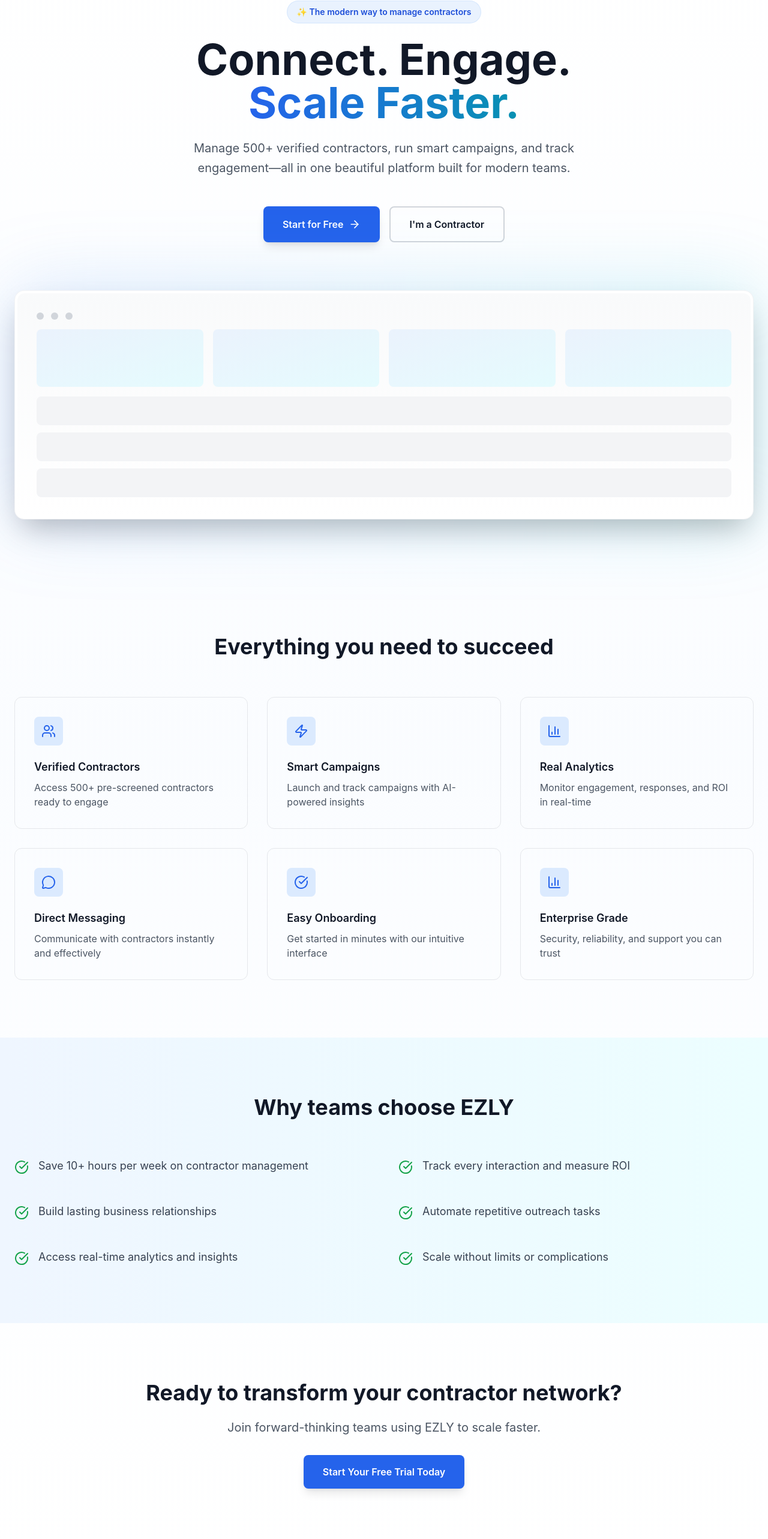
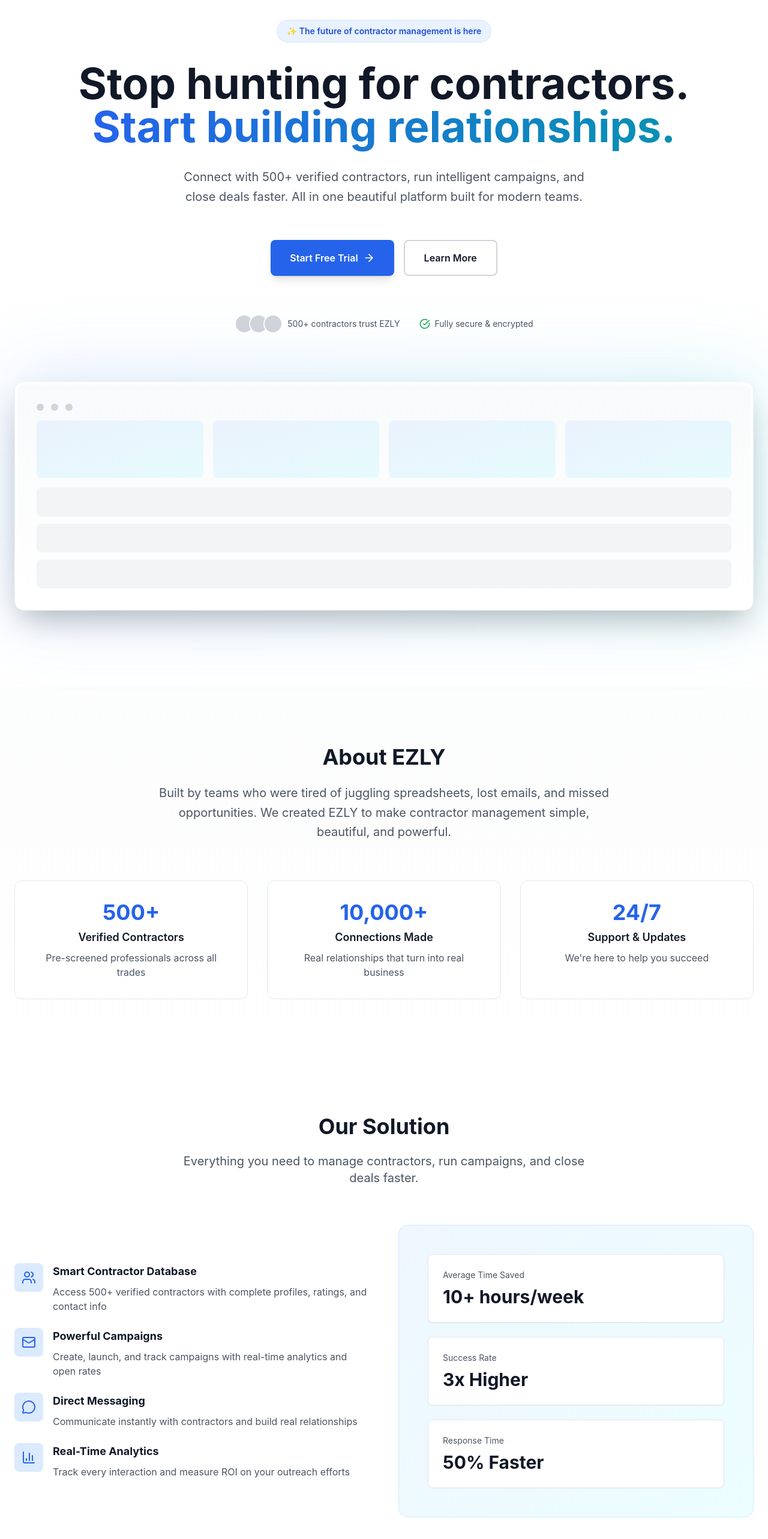
Before and after one commit to bpnelsen/ezly-dashboard, a Next.js app: page / in a window 1280 px wide. Shown: the part 168-2734 px from the top of the page at 60% size. Built offline with nearby package versions, Linux system fonts and the light colour scheme.

Commit message:
Stunning Homepage: Home, About Us, Solution, Contact sections with CTAs

```diff
--- a/app/page.tsx
+++ b/app/page.tsx
@@ -3,15 +3,21 @@
 export const dynamic = 'force-dynamic'
 
 import Link from 'next/link'
-import { ArrowRight, CheckCircle, Users, Zap, BarChart3, MessageCircle } from 'lucide-react'
+import { ArrowRight, CheckCircle, Users, Zap, BarChart3, MessageCircle, Mail, Phone, MapPin } from 'lucide-react'
 
 export default function Home() {
   return (
-    <div className="min-h-screen bg-gradient-to-b from-white via-blue-50/30 to-white">
+    <div className="min-h-screen bg-white">
       {/* Navigation */}
       <nav className="sticky top-0 z-50 border-b border-gray-200/50 backdrop-blur-xl bg-white/80">
         <div className="max-w-7xl mx-auto px-6 py-4 flex justify-between items-center">
           <div className="text-2xl font-bold text-gray-900">EZLY</div>
+          <div className="hidden md:flex gap-8 items-center">
+            <a href="#home" className="text-gray-700 hover:text-gray-900 font-medium transition">Home</a>
+            <a href="#about" className="text-gray-700 hover:text-gray-900 font-medium transition">About</a>
+            <a href="#solution" className="text-gray-700 hover:text-gray-900 font-medium transition">Solution</a>
+            <a href="#contact" className="text-gray-700 hover:text-gray-900 font-medium transition">Contact</a>
+          </div>
           <div className="flex gap-3">
             <Link href="/login" className="px-4 py-2 text-gray-700 hover:text-gray-900 font-medium transition">
               Sign In
@@ -26,23 +32,23 @@
         </div>
       </nav>
 
-      {/* Hero */}
-      <section className="max-w-7xl mx-auto px-6 py-24 text-center">
-        <div className="space-y-6 mb-12">
+      {/* HERO SECTION */}
+      <section id="home" className="max-w-7xl mx-auto px-6 py-32 text-center">
+        <div className="space-y-8 mb-16">
           <div className="inline-block px-4 py-2 bg-blue-100/60 text-blue-700 rounded-full text-sm font-semibold border border-blue-200/50">
-            ✨ The modern way to manage contractors
+            ✨ The future of contractor management is here
           </div>
 
           <h1 className="text-6xl md:text-7xl font-bold text-gray-900 leading-tight">
-            Connect. Engage.
+            Stop hunting for contractors.
             <br />
             <span className="text-transparent bg-clip-text bg-gradient-to-r from-blue-600 to-cyan-600">
-              Scale Faster.
+              Start building relationships.
             </span>
           </h1>
 
           <p className="text-xl text-gray-600 max-w-2xl mx-auto leading-relaxed">
-            Manage 500+ verified contractors, run smart campaigns, and track engagement—all in one beautiful platform built for modern teams.
+            Connect with 500+ verified contractors, run intelligent campaigns, and close deals faster. All in one beautiful platform built for modern teams.
           </p>
 
           <div className="flex gap-4 justify-center pt-6">
@@ -50,18 +56,34 @@
               href="/signup"
               className="px-8 py-4 bg-blue-600 text-white rounded-lg font-semibold hover:bg-blue-700 transition shadow-lg hover:shadow-xl flex items-center gap-2"
             >
-              Start for Free <ArrowRight size={20} />
+              Start Free Trial <ArrowRight size={20} />
             </Link>
             <Link
-              href="/contractor-signup"
+              href="#solution"
               className="px-8 py-4 border-2 border-gray-300 text-gray-900 rounded-lg font-semibold hover:border-gray-400 hover:bg-gray-50 transition"
             >
-              I'm a Contractor
+              Learn More
             </Link>
+          </div>
+
+          {/* Social Proof */}
+          <div className="flex justify-center gap-8 pt-8 text-sm text-gray-600">
+            <div className="flex items-center gap-2">
+              <div className="flex -space-x-2">
+                {[...Array(3)].map((_, i) => (
+                  <div key={i} className="w-8 h-8 rounded-full bg-gray-300 border-2 border-white"></div>
+                ))}
+              </div>
+              <span>500+ contractors trust EZLY</span>
+            </div>
+            <div className="flex items-center gap-2">
+              <CheckCircle size={18} className="text-green-600" />
+              <span>Fully secure & encrypted</span>
+            </div>
           </div>
         </div>
 
-        {/* Mock Dashboard Preview */}
+        {/* Hero Visual */}
         <div className="mt-20 relative">
           <div className="absolute inset-0 bg-gradient-to-r from-blue-500/20 to-cyan-500/20 rounded-2xl blur-3xl"></div>
           <div className="relative bg-white rounded-2xl border border-gray-200/50 p-1 shadow-2xl">
@@ -86,92 +108,226 @@
         </div>
       </section>
 
-      {/* Features */}
-      <section className="max-w-7xl mx-auto px-6 py-24">
-        <h2 className="text-4xl font-bold text-gray-900 text-center mb-16">Everything you need to succeed</h2>
+      {/* ABOUT US */}
+      <section id="about" className="py-24 bg-gradient-to-b from-gray-50/50 to-white">
+        <div className="max-w-7xl mx-auto px-6">
+          <div className="max-w-3xl mx-auto text-center mb-16">
+            <h2 className="text-4xl font-bold text-gray-900 mb-6">About EZLY</h2>
+            <p className="text-xl text-gray-600 leading-relaxed">
+              Built by teams who were tired of juggling spreadsheets, lost emails, and missed opportunities. We created EZLY to make contractor management simple, beautiful, and powerful.
+            </p>
+          </div>
 
-        <div className="grid md:grid-cols-2 lg:grid-cols-3 gap-8">
+          <div className="grid md:grid-cols-3 gap-8">
             {[
               {
-              icon: Users,
-              title: 'Verified Contractors',
-              description: 'Access 500+ pre-screened contractors ready to engage'
+                number: '500+',
+                label: 'Verified Contractors',
+                desc: 'Pre-screened professionals across all trades'
               },
               {
-              icon: Zap,
-              title: 'Smart Campaigns',
-              description: 'Launch and track campaigns with AI-powered insights'
+                number: '10,000+',
+                label: 'Connections Made',
+                desc: 'Real relationships that turn into real business'
               },
               {
-              icon: BarChart3,
-              title: 'Real Analytics',
-              description: 'Monitor engagement, responses, and ROI in real-time'
-            },
-            {
-              icon: MessageCircle,
-              title: 'Direct Messaging',
-              description: 'Communicate with contractors instantly and effectively'
-            },
-            {
-              icon: CheckCircle,
-              title: 'Easy Onboarding',
-              description: 'Get started in minutes with our intuitive interface'
-            },
-            {
-              icon: BarChart3,
-              title: 'Enterprise Grade',
-              description: 'Security, reliability, and support you can trust'
+                number: '24/7',
+                label: 'Support & Updates',
+                desc: 'We\'re here to help you succeed'
               }
-          ].map((feature, i) => (
-            <div key={i} className="group p-8 rounded-xl border border-gray-200 hover:border-blue-300 hover:bg-gradient-to-br hover:from-blue-50/50 hover:to-cyan-50/50 transition">
-              <div className="inline-block p-3 rounded-lg bg-blue-100 text-blue-600 group-hover:bg-blue-200 transition mb-4">
-                <feature.icon size={24} />
-              </div>
-              <h3 className="text-lg font-semibold text-gray-900 mb-2">{feature.title}</h3>
-              <p className="text-gray-600">{feature.description}</p>
-            </div>
-          ))}
-        </div>
-      </section>
-
-      {/* Benefits */}
-      <section className="bg-gradient-to-r from-blue-50 to-cyan-50 py-24">
-        <div className="max-w-7xl mx-auto px-6">
-          <h2 className="text-4xl font-bold text-gray-900 text-center mb-16">Why teams choose EZLY</h2>
-
-          <div className="grid md:grid-cols-2 gap-12">
-            {[
-              'Save 10+ hours per week on contractor management',
-              'Track every interaction and measure ROI',
-              'Build lasting business relationships',
-              'Automate repetitive outreach tasks',
-              'Access real-time analytics and insights',
-              'Scale without limits or complications'
-            ].map((benefit, i) => (
-              <div key={i} className="flex gap-4 items-start">
-                <CheckCircle className="text-green-600 flex-shrink-0 mt-1" size={24} />
-                <p className="text-lg text-gray-700">{benefit}</p>
+            ].map((stat, i) => (
+              <div key={i} className="text-center p-8 rounded-xl bg-white border border-gray-200 hover:border-blue-300 hover:shadow-lg transition">
+                <p className="text-4xl font-bold text-blue-600 mb-2">{stat.number}</p>
+                <p className="text-lg font-semibold text-gray-900 mb-2">{stat.label}</p>
+                <p className="text-gray-600">{stat.desc}</p>
               </div>
             ))}
           </div>
         </div>
       </section>
 
+      {/* OUR SOLUTION */}
+      <section id="solution" className="py-24">
+        <div className="max-w-7xl mx-auto px-6">
+          <div className="text-center mb-16">
+            <h2 className="text-4xl font-bold text-gray-900 mb-6">Our Solution</h2>
+            <p className="text-xl text-gray-600 max-w-2xl mx-auto">
+              Everything you need to manage contractors, run campaigns, and close deals faster.
+            </p>
+          </div>
+
+          <div className="grid md:grid-cols-2 gap-12 items-center mb-16">
+            <div className="space-y-6">
+              {[
+                {
+                  icon: Users,
+                  title: 'Smart Contractor Database',
+                  desc: 'Access 500+ verified contractors with complete profiles, ratings, and contact info'
+                },
+                {
+                  icon: Mail,
+                  title: 'Powerful Campaigns',
+                  desc: 'Create, launch, and track campaigns with real-time analytics and open rates'
+                },
+                {
+                  icon: MessageCircle,
+                  title: 'Direct Messaging',
+                  desc: 'Communicate instantly with contractors and build real relationships'
+                },
+                {
+                  icon: BarChart3,
+                  title: 'Real-Time Analytics',
+                  desc: 'Track every interaction and measure ROI on your outreach efforts'
+                }
+              ].map((feature, i) => (
+                <div key={i} className="flex gap-4">
+                  <div className="p-3 rounded-lg bg-blue-100 text-blue-600 flex-shrink-0 h-fit">
+                    <feature.icon size={24} />
+                  </div>
+                  <div>
+                    <h3 className="text-lg font-bold text-gray-900 mb-2">{feature.title}</h3>
+                    <p className="text-gray-600">{feature.desc}</p>
+                  </div>
+                </div>
+              ))}
+            </div>
+
+            <div className="bg-gradient-to-br from-blue-50 to-cyan-50 rounded-2xl p-12 border border-blue-200/50">
+              <div className="space-y-6">
+                <div className="p-6 bg-white rounded-lg border border-gray-200 shadow-sm">
+                  <p className="text-sm text-gray-600 mb-2">Average Time Saved</p>
+                  <p className="text-3xl font-bold text-gray-900">10+ hours/week</p>
+                </div>
+                <div className="p-6 bg-white rounded-lg border border-gray-200 shadow-sm">
+                  <p className="text-sm text-gray-600 mb-2">Success Rate</p>
+                  <p className="text-3xl font-bold text-gray-900">3x Higher</p>
+                </div>
+                <div className="p-6 bg-white rounded-lg border border-gray-200 shadow-sm">
+                  <p className="text-sm text-gray-600 mb-2">Response Time</p>
+                  <p className="text-3xl font-bold text-gray-900">50% Faster</p>
+                </div>
+              </div>
+            </div>
+          </div>
+
+          {/* Features Grid */}
+          <div className="grid md:grid-cols-3 gap-6">
+            {[
+              'Verified contractor profiles',
+              'Email campaign tracking',
+              'Real-time messaging',
+              'Advanced analytics',
+              'One-click outreach',
+              'Performance reports',
+              'Integration ready',
+              'Mobile responsive',
+              'Team collaboration'
+            ].map((feature, i) => (
+              <div key={i} className="flex items-center gap-3 p-4 rounded-lg bg-gray-50 border border-gray-200 hover:border-blue-300 hover:bg-blue-50/50 transition">
+                <CheckCircle size={20} className="text-green-600 flex-shrink-0" />
+                <span className="text-gray-900 font-medium">{feature}</span>
+              </div>
+            ))}
+          </div>
+        </div>
+      </section>
+
+      {/* CONTACT US */}
+      <section id="contact" className="py-24 bg-gradient-to-b from-white to-gray-50/50">
+        <div className="max-w-7xl mx-auto px-6">
+          <div className="grid lg:grid-cols-2 gap-12">
+            {/* Left side */}
+            <div>
+              <h2 className="text-4xl font-bold text-gray-900 mb-6">Get in Touch</h2>
+              <p className="text-xl text-gray-600 mb-8">
+                Have questions? Our team is here to help you get started with EZLY.
+              </p>
+
+              <div className="space-y-6">
+                {[
+                  { icon: Mail, label: 'Email', value: 'hello@ezly.co', href: 'mailto:hello@ezly.co' },
+                  { icon: Phone, label: 'Phone', value: '+1 (555) 123-4567', href: 'tel:+15551234567' },
+                  { icon: MapPin, label: 'Address', value: '123 Main St, San Francisco, CA 94105', href: '#' }
+                ].map((contact, i) => (
+                  <a key={i} href={contact.href} className="flex items-center gap-4 p-4 rounded-lg border border-gray-200 hover:border-blue-300 hover:bg-blue-50/50 transition">
+                    <div className="p-3 rounded-lg bg-blue-100 text-blue-600">
+                      <contact.icon size={24} />
+                    </div>
+                    <div>
+                      <p className="text-sm text-gray-600">{contact.label}</p>
+                      <p className="font-semibold text-gray-900">{contact.value}</p>
+                    </div>
+                  </a>
+                ))}
+              </div>
+            </div>
+
+            {/* Right side - Contact Form */}
+            <div className="bg-white rounded-xl border border-gray-200 p-8">
+              <form className="space-y-6">
+                <div>
+                  <label className="block text-sm font-semibold text-gray-900 mb-2">Full Name</label>
+                  <input
+                    type="text"
+                    placeholder="Your name"
+                    className="w-full px-4 py-3 border border-gray-300 rounded-lg focus:outline-none focus:ring-2 focus:ring-blue-500 focus:border-transparent transition"
+                  />
+                </div>
+                <div>
+                  <label className="block text-sm font-semibold text-gray-900 mb-2">Email</label>
+                  <input
+                    type="email"
+                    placeholder="your@email.com"
+                    className="w-full px-4 py-3 border border-gray-300 rounded-lg focus:outline-none focus:ring-2 focus:ring-blue-500 focus:border-transparent transition"
+                  />
+                </div>
+                <div>
+                  <label className="block text-sm font-semibold text-gray-900 mb-2">Company</label>
+                  <input
+                    type="text"
+                    placeholder="Your company"
+                    className="w-full px-4 py-3 border border-gray-300 rounded-lg focus:outline-none focus:ring-2 focus:ring-blue-500 focus:border-transparent transition"
+                  />
+                </div>
+                <div>
+                  <label className="block text-sm font-semibold text-gray-900 mb-2">Message</label>
+                  <textarea
+                    placeholder="Tell us how we can help..."
+                    rows={4}
+                    className="w-full px-4 py-3 border border-gray-300 rounded-lg focus:outline-none focus:ring-2 focus:ring-blue-500 focus:border-transparent transition"
+                  ></textarea>
+                </div>
+                <button
+                  type="submit"
+                  className="w-full px-6 py-3 bg-blue-600 text-white rounded-lg font-semibold hover:bg-blue-700 transition shadow-sm hover:shadow-md"
+                >
+                  Send Message
+                </button>
+              </form>
+            </div>
+          </div>
+        </div>
+      </section>
+
       {/* CTA */}
-      <section className="max-w-4xl mx-auto px-6 py-24 text-center">
-        <h2 className="text-4xl font-bold text-gray-900 mb-6">Ready to transform your contractor network?</h2>
-        <p className="text-xl text-gray-600 mb-8">Join forward-thinking teams using EZLY to scale faster.</p>
+      <section className="py-24 bg-gradient-to-r from-blue-600 to-cyan-600 text-white">
+        <div className="max-w-4xl mx-auto px-6 text-center">
+          <h2 className="text-4xl font-bold mb-6">Ready to transform your contractor network?</h2>
+          <p className="text-xl text-blue-100 mb-8">Join teams already using EZLY to scale faster and smarter.</p>
           <Link
             href="/signup"
-          className="inline-block px-8 py-4 bg-blue-600 text-white rounded-lg font-semibold hover:bg-blue-700 transition shadow-lg"
+            className="inline-block px-8 py-4 bg-white text-blue-600 rounded-lg font-bold hover:bg-gray-100 transition shadow-lg"
           >
             Start Your Free Trial Today
           </Link>
+        </div>
       </section>
 
       {/* Footer */}
-      <footer className="border-t border-gray-200 py-8 text-center text-gray-600">
-        <p>&copy; 2026 EZLY. Building the future of contractor management.</p>
+      <footer className="bg-gray-900 text-gray-400 py-12">
+        <div className="max-w-7xl mx-auto px-6 text-center">
+          <p>&copy; 2026 EZLY. All rights reserved. | Privacy Policy | Terms of Service</p>
+        </div>
       </footer>
     </div>
   )
```
Lines whose indentation alone changed are shown as unchanged.
